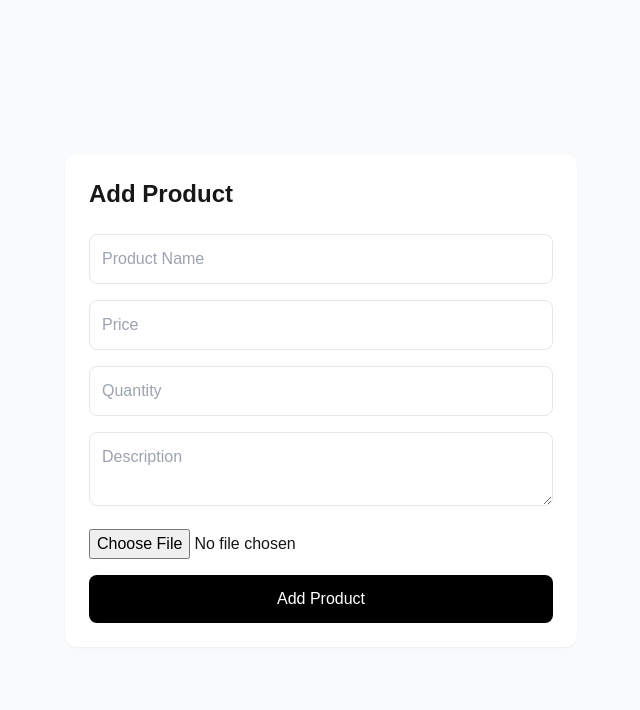
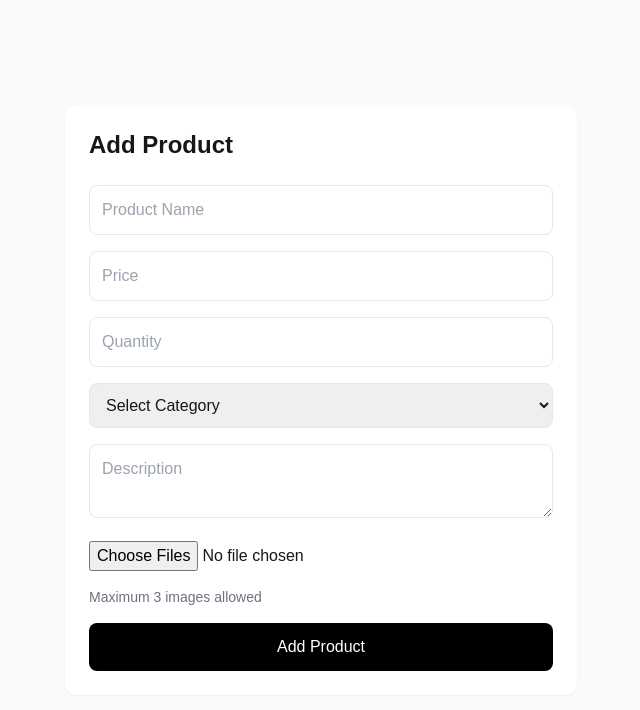
Before and after one commit to MusAira123/aetheria, a Next.js app: page /admin/add-product in a window 1280 px wide. Shown: the top 710 px of the page, without its empty margins (319-959 px from the left). Built offline with nearby package versions, Linux system fonts and the light colour scheme; no server answers.

Commit message:
Update page.tsx

```diff
--- a/app/admin/add-product/page.tsx
+++ b/app/admin/add-product/page.tsx
@@ -10,21 +10,23 @@ export default function AddProduct() {
   const [name, setName] = useState('')
   const [price, setPrice] = useState('')
   const [description, setDescription] = useState('')
-  const [file, setFile] = useState<File | null>(null)
-  const [qty, setQty] = useState('') // ✅ NEW
+  const [qty, setQty] = useState('')
+  const [category, setCategory] = useState('')
+  const [files, setFiles] = useState<File[]>([])
   const [loading, setLoading] = useState(false)
 
   const uploadProduct = async () => {
-    if (!file) {
-      alert('Please upload image')
+    if (files.length === 0) {
+      alert('Please upload images')
       return
     }
 
     setLoading(true)
 
     try {
-      // ✅ Check auth
-      const { data: { user } } = await supabase.auth.getUser()
+      const {
+        data: { user },
+      } = await supabase.auth.getUser()
 
       if (!user) {
         alert('Please login first ❌')
@@ -32,11 +34,13 @@ export default function AddProduct() {
         return
       }
 
-      // 📦 Generate safe filename
+      const uploadedUrls: string[] = []
+
+      // Upload max 3 images
+      for (const file of files) {
         const fileExt = file.name.split('.').pop()
-      const fileName = `${Date.now()}.${fileExt}`
+        const fileName = `${Date.now()}-${Math.random()}.${fileExt}`
 
-      // 📦 Upload image
         const { error: uploadError } = await supabase.storage
           .from('product-images')
           .upload(fileName, file, {
@@ -51,22 +55,23 @@ export default function AddProduct() {
           return
         }
 
-      // 🔗 Get public URL
         const { data: publicUrlData } = supabase.storage
           .from('product-images')
           .getPublicUrl(fileName)
 
-      const imageUrl = publicUrlData.publicUrl
+        uploadedUrls.push(publicUrlData.publicUrl)
+      }
 
-      // 🧠 Insert product (with qty)
       const { error: insertError } = await supabase
         .from('products')
         .insert({
           name,
           price: Number(price),
           description,
-          image_url: imageUrl,
-          qty: Number(qty) // ✅ NEW
+          qty: Number(qty),
+          category,
+          images: uploadedUrls,
+          image_url: uploadedUrls[0],
         })
 
       if (insertError) {
@@ -112,7 +117,7 @@ export default function AddProduct() {
           onChange={(e) => setPrice(e.target.value)}
         />
 
-        {/* ✅ Quantity */}
+        {/* Quantity */}
         <input
           className="w-full border p-3 rounded-lg mb-4"
           placeholder="Quantity"
@@ -120,6 +125,21 @@ export default function AddProduct() {
           value={qty}
           onChange={(e) => setQty(e.target.value)}
         />
+
+        {/* Category */}
+        <select
+          className="w-full border p-3 rounded-lg mb-4"
+          value={category}
+          onChange={(e) => setCategory(e.target.value)}
+        >
+          <option value="">Select Category</option>
+          <option>Earrings</option>
+          <option>Rings</option>
+          <option>Bracelets</option>
+          <option>Gift Hampers</option>
+          <option>Hair Accessories</option>
+          <option>Necklace</option>
+        </select>
 
         {/* Description */}
         <textarea
@@ -129,12 +149,24 @@ export default function AddProduct() {
           onChange={(e) => setDescription(e.target.value)}
         />
 
-        {/* File Upload */}
+        {/* Multiple Images */}
         <input
           type="file"
+          multiple
+          accept="image/*"
           className="mb-4"
-          onChange={(e) => setFile(e.target.files?.[0] || null)}
+          onChange={(e) => {
+            const selectedFiles = e.target.files
+              ? Array.from(e.target.files).slice(0, 3)
+              : []
+
+            setFiles(selectedFiles)
+          }}
         />
+
+        <p className="text-sm text-gray-500 mb-4">
+          Maximum 3 images allowed
+        </p>
 
         {/* Submit */}
         <button
```
Lines whose indentation alone changed are shown as unchanged.
